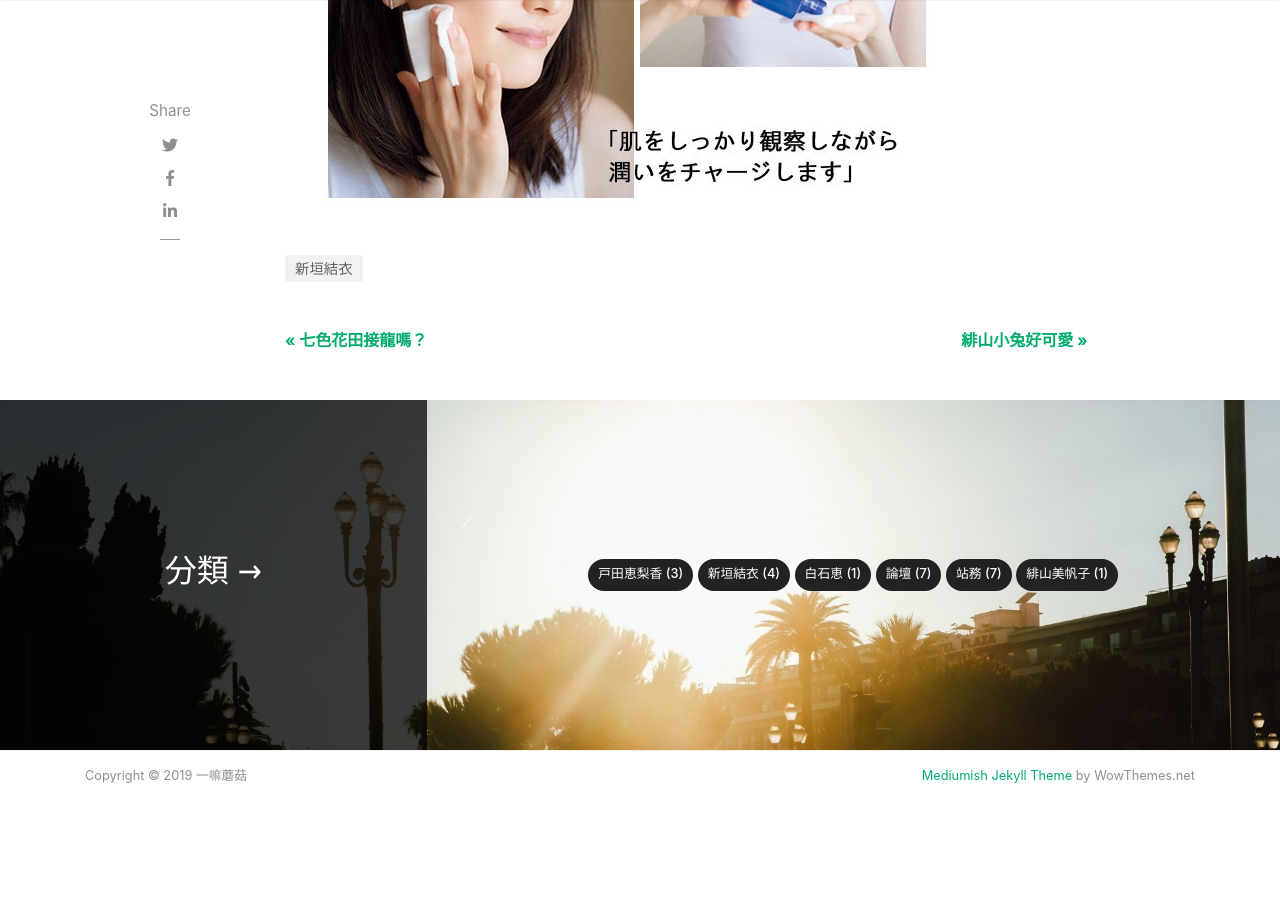
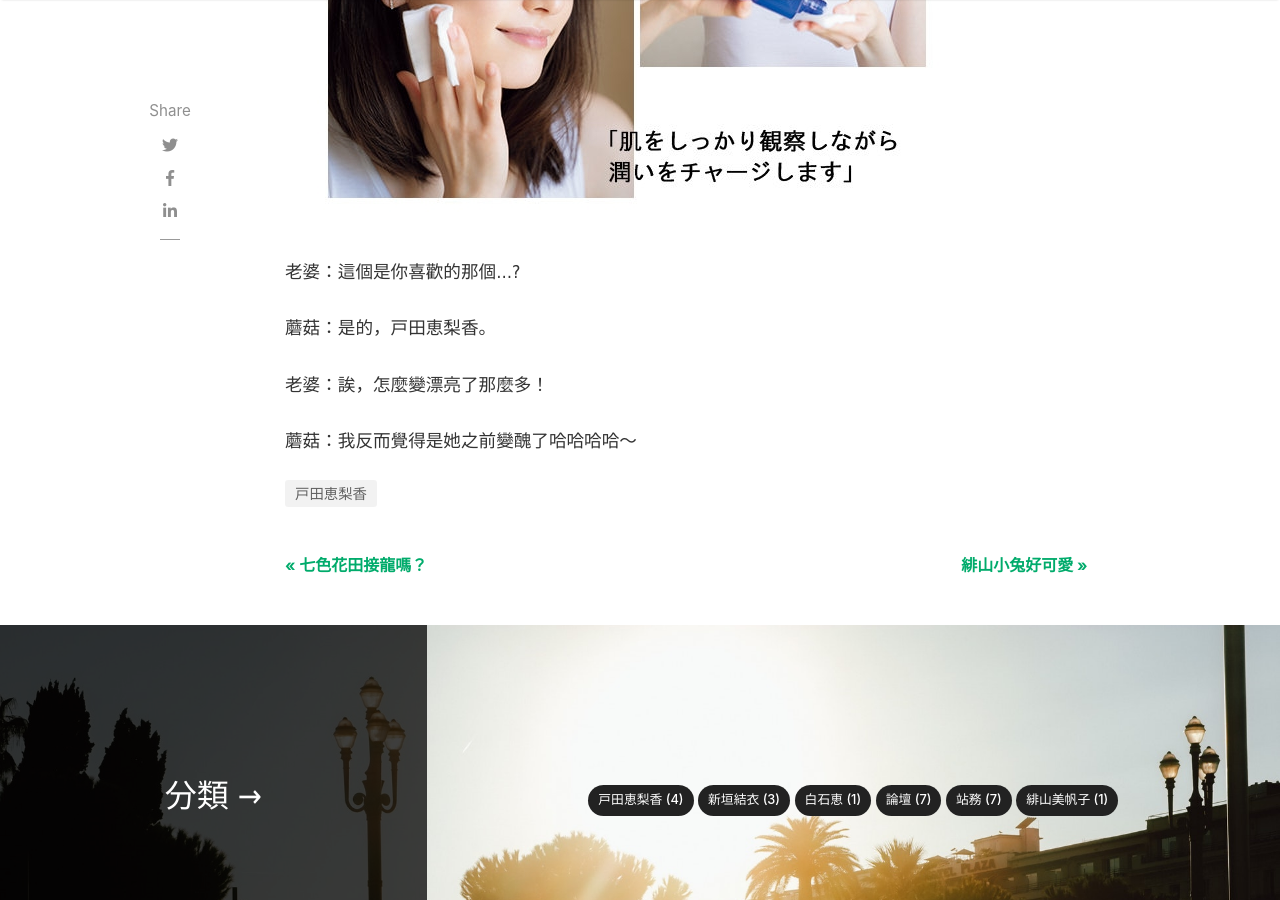
Before and after one commit to mogu-shirahi/mogu-shirahi.github.io, a Jekyll site: the page built from _posts/2019-03-12-怎麼變漂亮了那麼多.md, in a window 1280 px wide and 900 px high, scrolled down 485 px. Built offline with Jekyll 4.4.1, drawn with Linux system fonts in a browser that asks for light colours; nearby versions of some CDN libraries; comment, search, counter and statistics services are not loaded; before the commit the page ends 1344 px from its top, so only the background shows below that.

Commit message:
Update 2019-03-12-怎麼變漂亮了那麼多.md

```diff
--- a/_posts/2019-03-12-怎麼變漂亮了那麼多.md
+++ b/_posts/2019-03-12-怎麼變漂亮了那麼多.md
@@ -3,7 +3,14 @@ layout: post
 featured: false
 hidden: false
 title: "誒，怎麼變漂亮了那麼多！"
-categories: [ 新垣結衣 ]
+categories: [ 戸田恵梨香 ]
 image: "assets/images/2019-06-22-雪肌精代言人.jpg"
 
 ---
+老婆：這個是你喜歡的那個...?
+
+蘑菇：是的，戸田恵梨香。
+
+老婆：誒，怎麼變漂亮了那麼多！
+
+蘑菇：我反而覺得是她之前變醜了哈哈哈哈～
```
